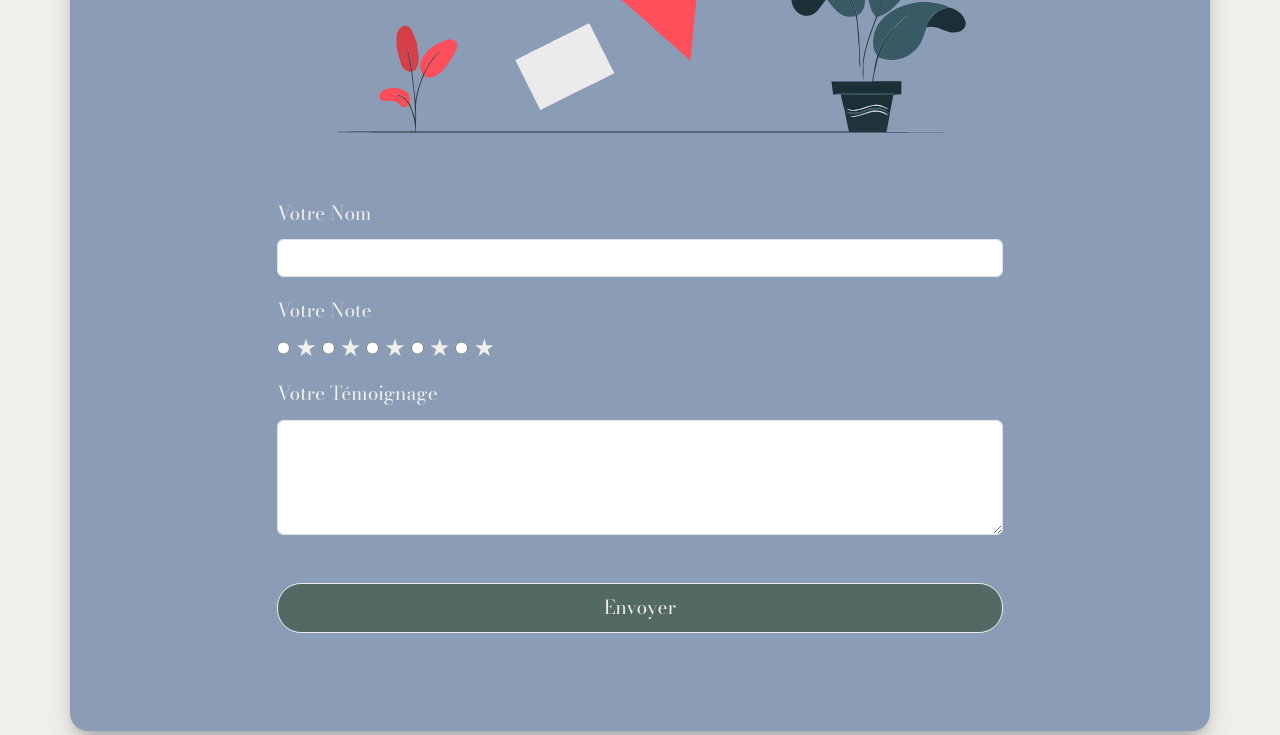
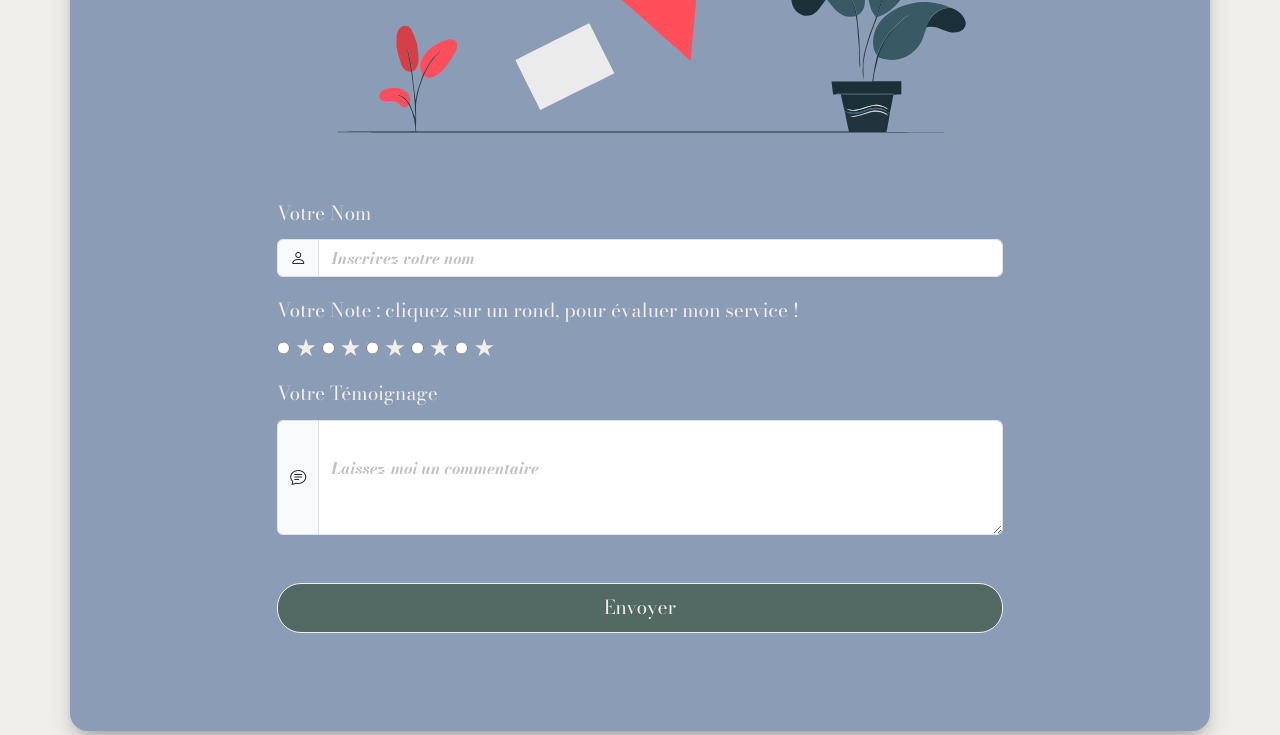
Before and after one commit to Baboo81/KenkoV3, a PHP site: page /kenko-ho in a window 1280 px wide; the page is wider, and only the part inside the window is pictured. Shown: the part 5417-6152 px from the top of that part. Run offline with PHP 8.4, Linux system fonts and the light colour scheme; the visitor is signed in with stand-in values (Sample User, id 1); data that the repository does not hold is empty; some libraries are stand-ins or nearby versions.

Commit message:
placeholder

```diff
--- a/app/views/kenko-ho.php
+++ b/app/views/kenko-ho.php
@@ -195,10 +195,13 @@
                                <div class="col-md-12">
                                     <div class="my-4">
                                         <label for="userName" class="form-label mb-3">Votre Nom</label>
-                                        <input type="text" class="form-control" id="userName" name="userName" required>
+                                        <div class="input-group">
+                                            <span class="input-group-text"><i class="bi bi-person"></i></span>
+                                            <input type="text" class="form-control" id="userName" name="userName" placeholder="Inscrivez votre nom" required>
+                                        </div>
                                     </div>
                                     <div class="my-4">
-                                        <label class="form-label mb-3">Votre Note</label>
+                                        <label class="form-label mb-3">Votre Note : cliquez sur un rond, pour évaluer mon service !</label>
                                         <div class="rating">
                                             <!-- Étoiles cliquables -->
                                             <input type="radio" id="star1" name="rating" value="1" required>
@@ -215,7 +218,10 @@
                                     </div>
                                     <div class="my-4">
                                         <label for="testimonialMessage" class="form-label mb-3">Votre Témoignage</label>
-                                        <textarea class="form-control" id="testimonialMessage" name="testimonialsMessage" rows="3" required></textarea>
+                                        <div class="input-group">
+                                            <span class="input-group-text"><i class="bi bi-chat-text"></i></span>
+                                            <textarea class="form-control" id="testimonialMessage" name="testimonialsMessage" rows="3" placeholder="Laissez-moi un commentaire" required></textarea>
+                                        </div>
                                     </div>
                                     <div class="my-5">
                                         <button type="submit" class="button w-100">Envoyer</button>
```
